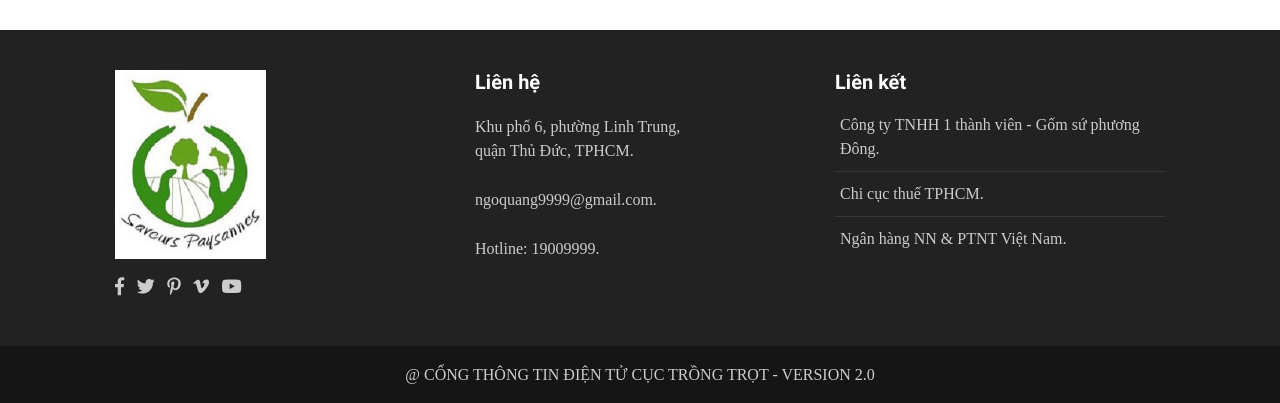
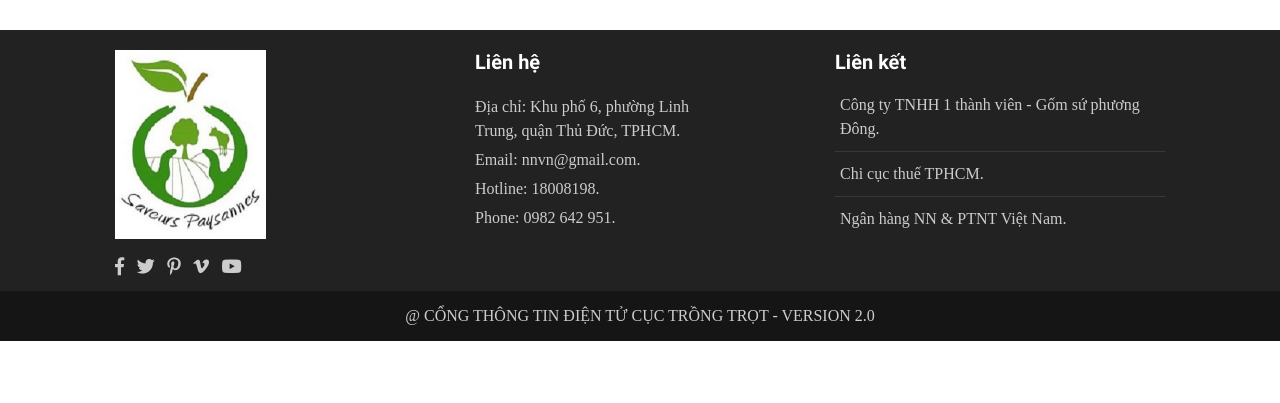
Before and after one commit to hci2019group01/webnongnghiep2019.github.io, a plain HTML site: page index.html in a window 1280 px wide. Shown: the part 2586-2989 px from the top of the page. After the commit the page ends 2927 px from the top, so only its background shows below. Drawn offline with Linux system fonts and the light colour scheme.

Commit message:
Update index.html

```diff
--- a/index.html
+++ b/index.html
@@ -177,7 +177,7 @@
 								<li class="nav-item dropdown active" style="margin: 0px 30px;">
 								  <a class="nav-link dropdown-toggle" href="#" id="dropdown08" data-toggle="dropdown" aria-haspopup="true" aria-expanded="false">Tin tức nông nghiệp</a>
 								  <div class="dropdown-menu" aria-labelledby="dropdown08">
-									<a class="dropdown-item" href="#">Trong nước</a>
+									<a class="dropdown-item" href="trangtintucnongnghiep.html">Trong nước</a>
 									<a class="dropdown-item" href="#">Thế giới</a>
 									<a class="dropdown-item" href="#">Khoa học kỹ thuật</a>
 									<a class="dropdown-item" href="#">Thời tiết nông vụ</a>
@@ -915,13 +915,13 @@
 
 	<!-- Footer -->
 	<footer>
-			<div class="bg2 p-t-40 p-b-25">
+		<div class="bg2 p-t-20 p-b-10">
 			<div class="container">
 				<div class="row">
-						<div class="col-lg-4 p-b-20">
+					<div class="col-lg-4 p-b-0">
 						<div class="size-h-4 flex-s-c">
 							<a href="index.html">
-									<img class="max-s-full" src="images/icons/logo_02.jpg" alt="LOGO" width=50%>
+								<img class="max-s-full" src="images/icons/logo_02.jpg" alt="LOGO" width="50%">
 							</a>
 						</div>
 
@@ -950,7 +950,7 @@
 						</div>
 					</div>
 
-						<div class="col-sm-6 col-lg-4 p-b-20">
+					<div class="col-sm-6 col-lg-4 p-b-0">
 						<div class="size-h-1 flex-s-c">
 							<h5 class="f1-m-7 cl0" style="margin-bottom:6%">
 								Liên hệ
@@ -959,34 +959,46 @@
 						</div>
 
 						<ul>
-								<li class="flex-wr-sb-s p-b-20">
+							<li class="flex-wr-sb-s p-b-">
 
 								<div class="size-w-5">
 									<h6 class="p-b-5">
 										<a href="#" class="f1-s-5 cl11 hov-cl10 trans-03">
-												Khu phố 6, phường Linh Trung, quận Thủ Đức, TPHCM.
+											Địa chỉ: Khu phố 6, phường Linh Trung, quận Thủ Đức, TPHCM.
 										</a>
 									</h6>
 								</div>
 							</li>
 
-								<li class="flex-wr-sb-s p-b-20">
+							<li class="flex-wr-sb-s p-b-">
 
 								<div class="size-w-5">
 									<h6 class="p-b-5">
 										<a href="#" class="f1-s-5 cl11 hov-cl10 trans-03">
-												ngoquang9999@gmail.com.
+											Email: nnvn@gmail.com.
 										</a>
 									</h6>
 								</div>
 							</li>
 
-								<li class="flex-wr-sb-s p-b-20">
+							<li class="flex-wr-sb-s p-b-">
 
 								<div class="size-w-5">
 									<h6 class="p-b-5">
 										<a href="#" class="f1-s-5 cl11 hov-cl10 trans-03">
-												Hotline: 19009999.
+											Hotline: 18008198.
+										</a>
+									</h6>
+
+								</div>
+							</li>
+
+							<li class="flex-wr-sb-s p-b-">
+
+								<div class="size-w-5">
+									<h6 class="p-b-5">
+										<a href="#" class="f1-s-5 cl11 hov-cl10 trans-03">
+											Phone: 0982 642 951.
 										</a>
 									</h6>
 
@@ -995,7 +1007,7 @@
 						</ul>
 					</div>
 
-						<div class="col-sm-6 col-lg-4 p-b-20">
+					<div class="col-sm-6 col-lg-4 p-b-0">
 						<div class="size-h-1 flex-s-c">
 							<h5 class="f1-m-7 cl0" style="margin-bottom:6%">
 								Liên kết
@@ -1017,7 +1029,7 @@
 
 							<li class="how-bor1 p-rl-5 p-tb-10">
 								<a href="#" class="f1-s-5 cl11 hov-cl10 trans-03 p-tb-8">
-										Ngân hàng NN & PTNT Việt Nam.
+									Ngân hàng NN &amp; PTNT Việt Nam.
 								</a>
 							</li>
 
@@ -1029,7 +1041,7 @@
 		</div>
 
 		<div class="bg11">
-				<div class="container size-h-4 flex-c-c p-tb-15">
+			<div class="container size-h-4 flex-c-c p-tb-0">
 				<span class="f1-s-1 cl0 txt-center" style="color: #cccccc;">
 				@ CỔNG THÔNG TIN ĐIỆN TỬ CỤC TRỒNG TRỌT - VERSION 2.0
 				</span>
```
Lines whose indentation alone changed are shown as unchanged.
